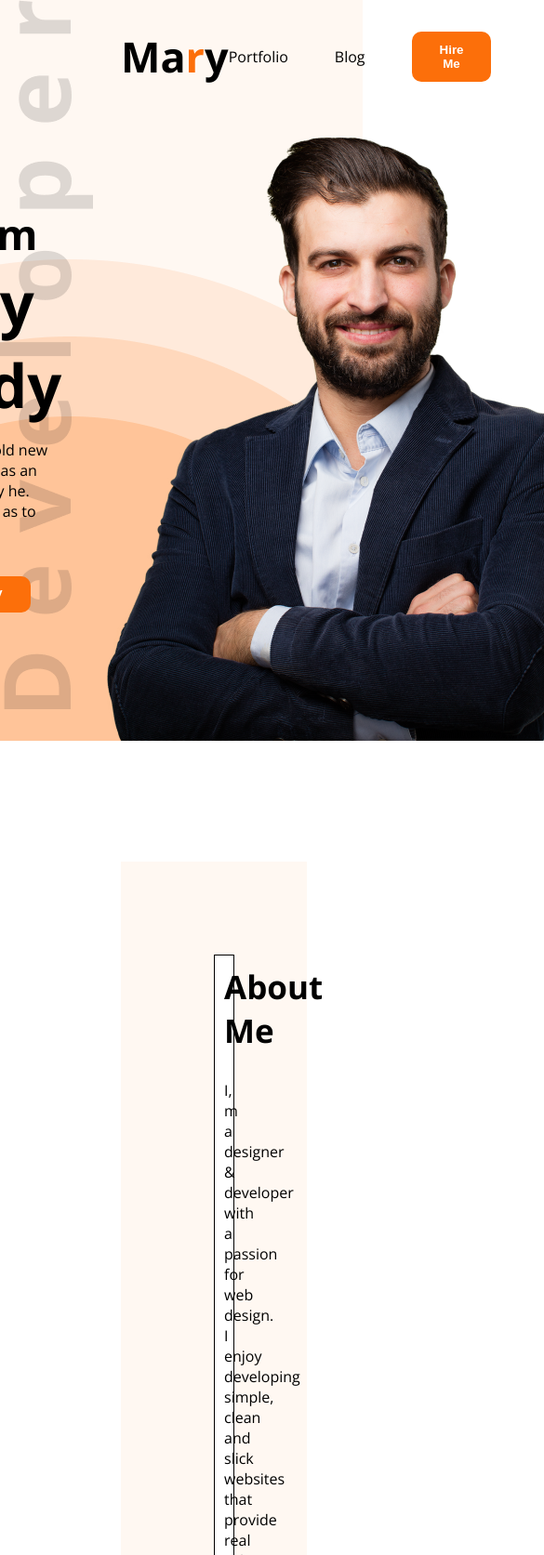
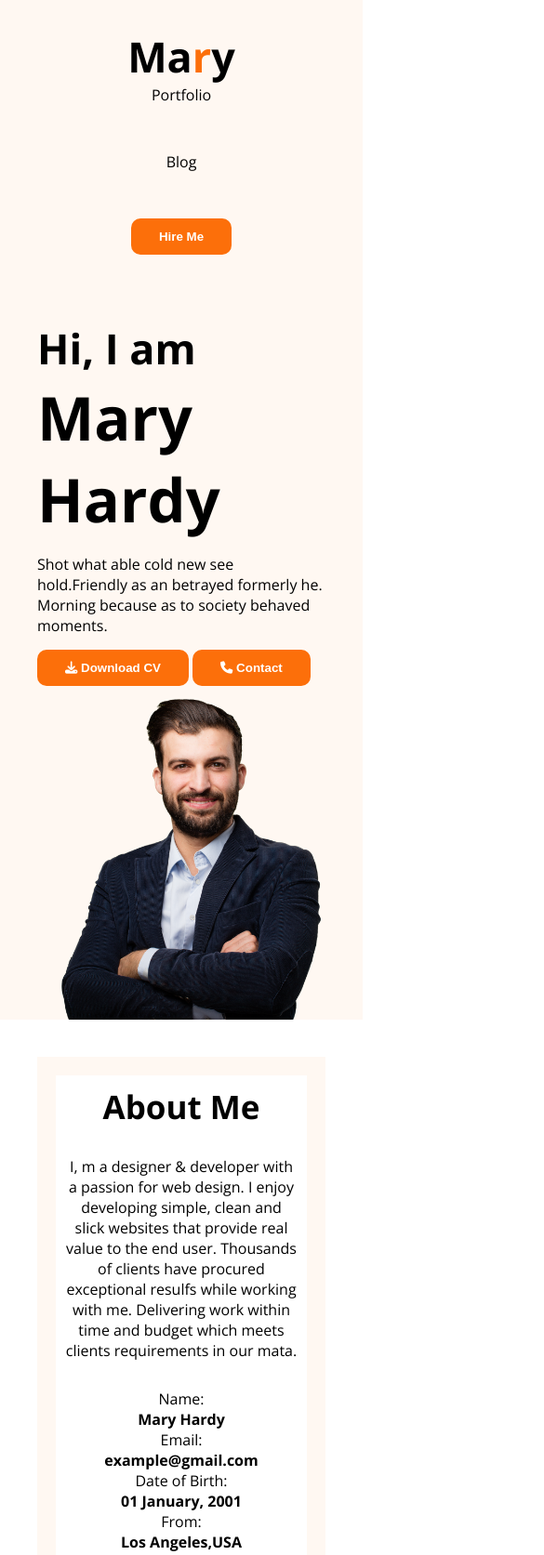
Before and after one commit to mondalnayan007/portfolio-website, a plain HTML site: page index.html in a window 390 px wide. Shown: the top 1673 px of the page at 93% size, 585 px wide, since content can reach past the window. Drawn offline with nearby package versions, Linux system fonts and the light colour scheme.

Commit message:
website is responsive for mobile device

```diff
--- a/style.css
+++ b/style.css
@@ -87,7 +87,7 @@ header{
 .about{
     background-color: white;
     padding: 10px;
-    border: 1px solid black;
+
 }
 .about h3{
     font-size: 35px;
@@ -193,3 +193,34 @@ footer input[type="text"],footer input[type="email"] ,footer textarea{
     margin-bottom: 24px;
     border: none;
 }
+
+
+
+
+/* Responsive design */
+
+@media screen and (max-width:576px){
+
+    .menu ul,.navbar,.skills,.resume-container,.lower,.hero{
+        flex-direction: column;
+    }
+    header{
+        background-image: none;
+    }
+    .hero img{
+        width: 100%;
+    }
+    footer,.about-section{
+        padding: 20px;
+    }
+    .about-section,.skill,.hero,.skills{
+        margin: 40px;
+    }
+    .footer-section{
+        flex-direction: column;
+    }
+    .footer-column{
+        width: 100%;
+    }
+
+}
```
